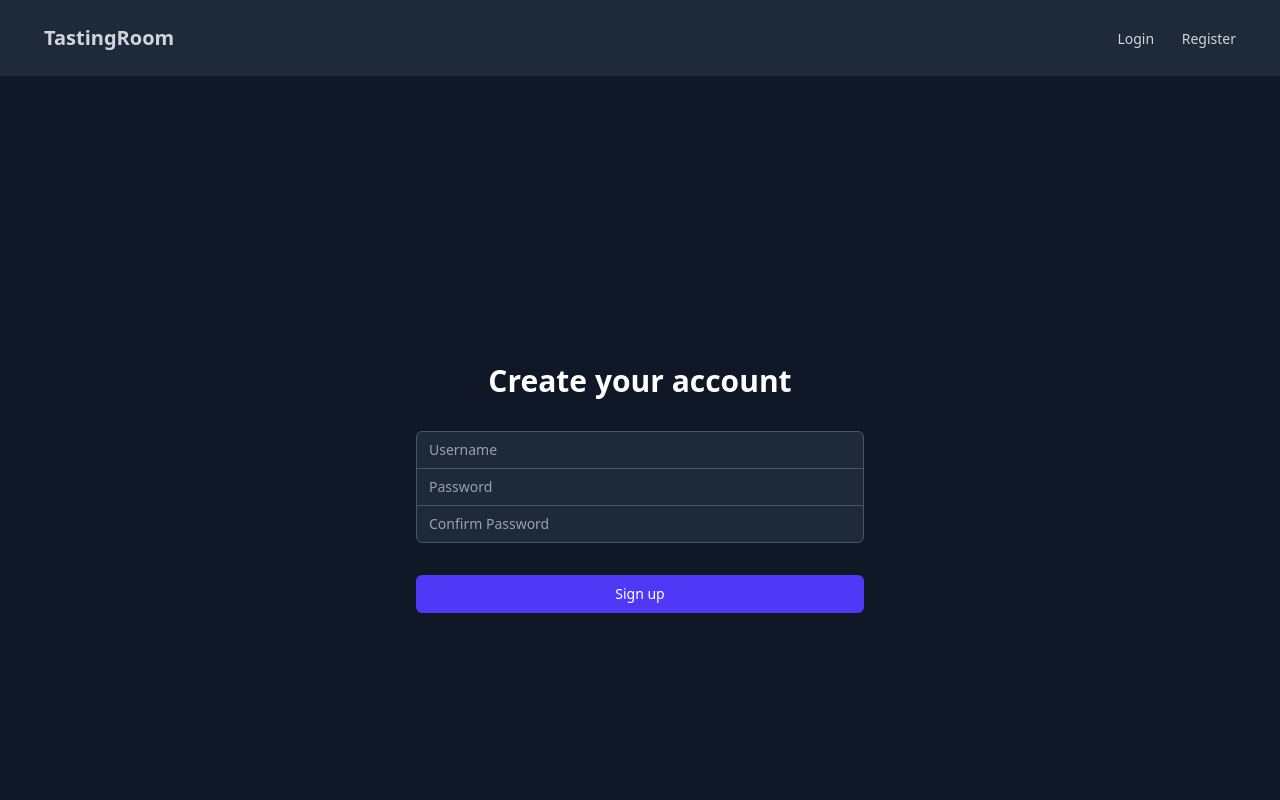
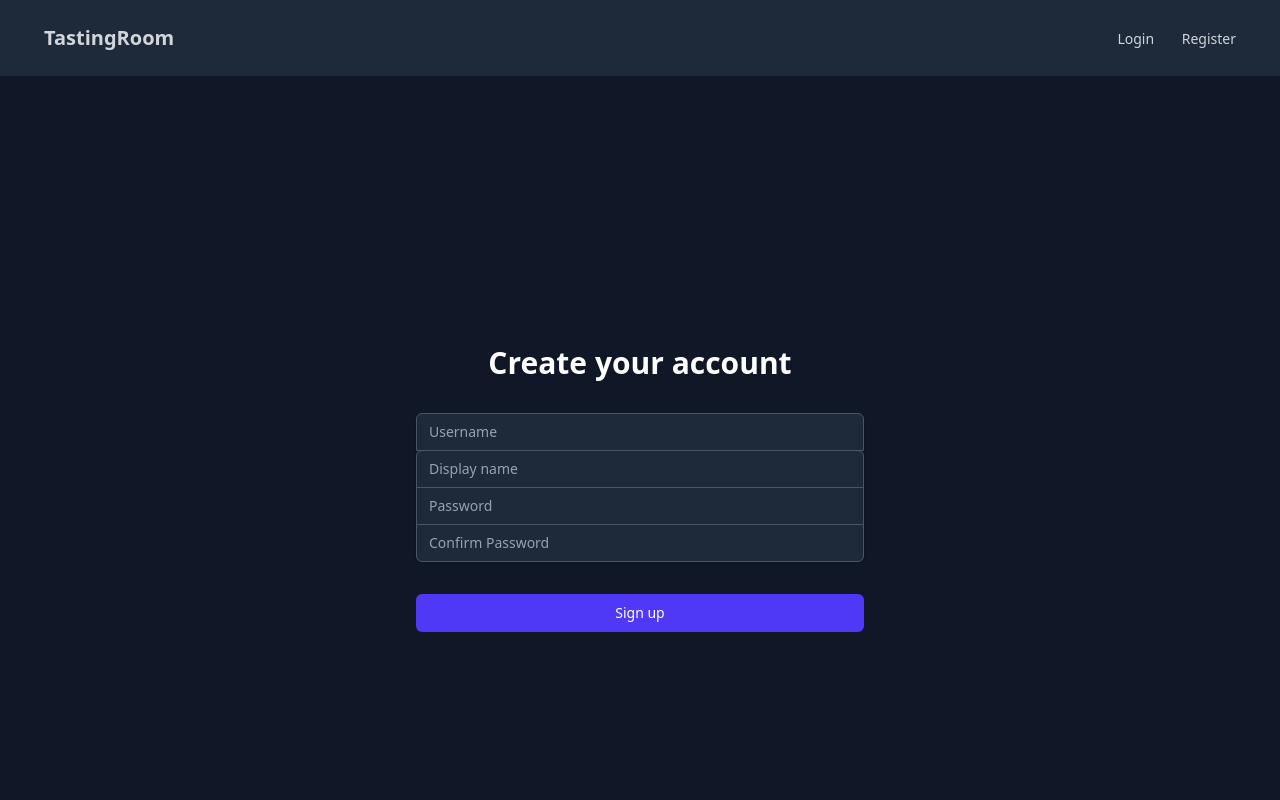
Before and after one commit to SrSelse/TastingRoom, a Vue app in the folder frontend/: page /register in a window 1280 px wide. Shown: the top 800 px of the page. Built offline with nearby package versions, Linux system fonts and the light colour scheme.

Commit message:
Register frontend and backend handles displayName

```diff
--- a/frontend/src/components/auth/Register.vue
+++ b/frontend/src/components/auth/Register.vue
@@ -17,6 +17,18 @@
             autocomplete="username"
             class="appearance-none rounded-none relative block w-full px-3 py-2 border border-gray-600 bg-gray-800 text-gray-100 placeholder-gray-400 rounded-t-md focus:outline-none focus:ring-indigo-500 focus:border-indigo-500 focus:z-10 sm:text-sm"
             placeholder="Username"
+            @keyup.enter="handleRegister"
+          />
+        </div>
+        <div>
+          <label for="displayName" class="sr-only">Display name</label>
+          <input
+            id="displayName"
+            v-model="displayName"
+            name="displayName"
+            type="text"
+            class="appearance-none rounded-none relative block w-full px-3 py-2 border border-gray-600 bg-gray-800 text-gray-100 placeholder-gray-400 rounded-t-md focus:outline-none focus:ring-indigo-500 focus:border-indigo-500 focus:z-10 sm:text-sm"
+            placeholder="Display name"
             @keyup.enter="handleRegister"
           />
         </div>
@@ -95,6 +107,7 @@
 import { useRouter } from 'vue-router';
 
 const username = ref('');
+const displayName = ref('');
 const password = ref('');
 const confirmPassword = ref('');
 const registerInProgress = ref(false);
@@ -130,7 +143,8 @@
       method: 'POST',
       body: JSON.stringify({
         password: password.value,
-        username: username.value
+        username: username.value,
+        displayName: displayName.value
       }),
       headers: {
         'Content-Type': 'application/json'
```
Also changed, not shown: 1 other file (tests, documents, lock files or other folders).
